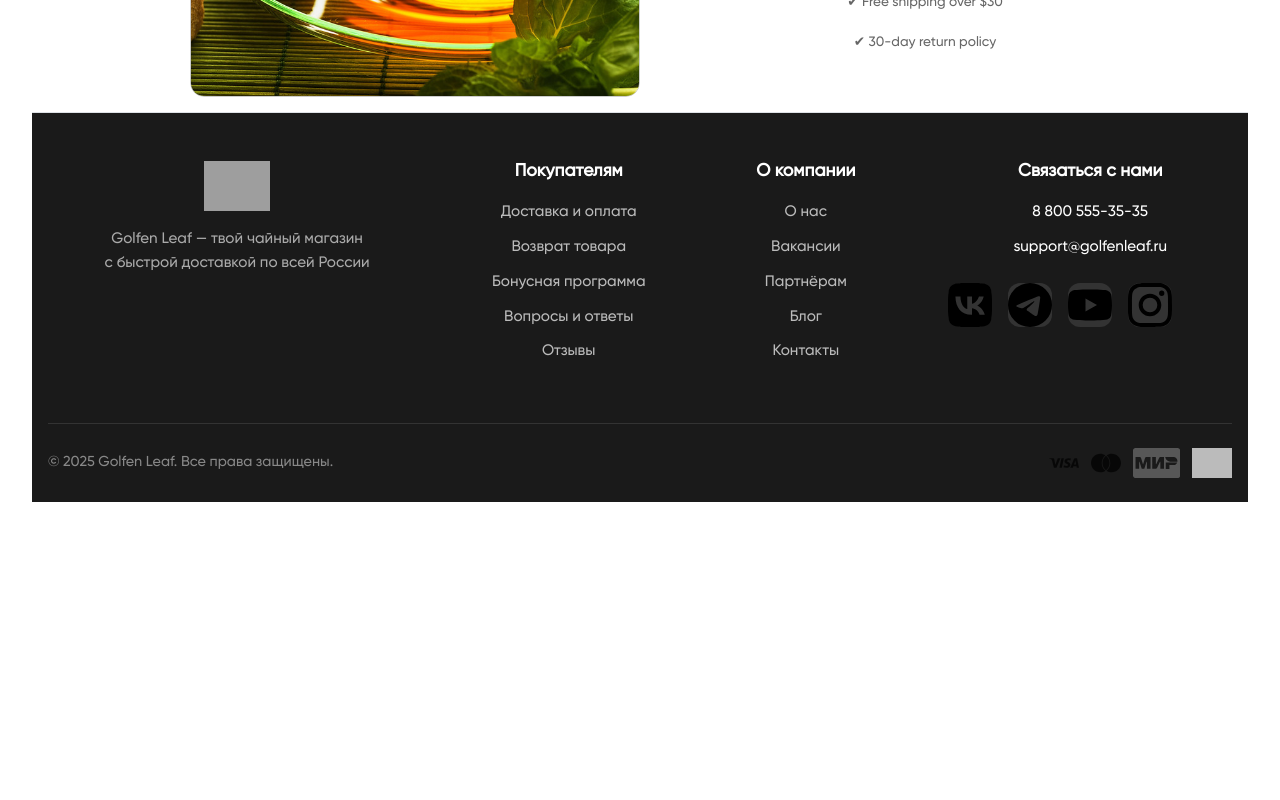
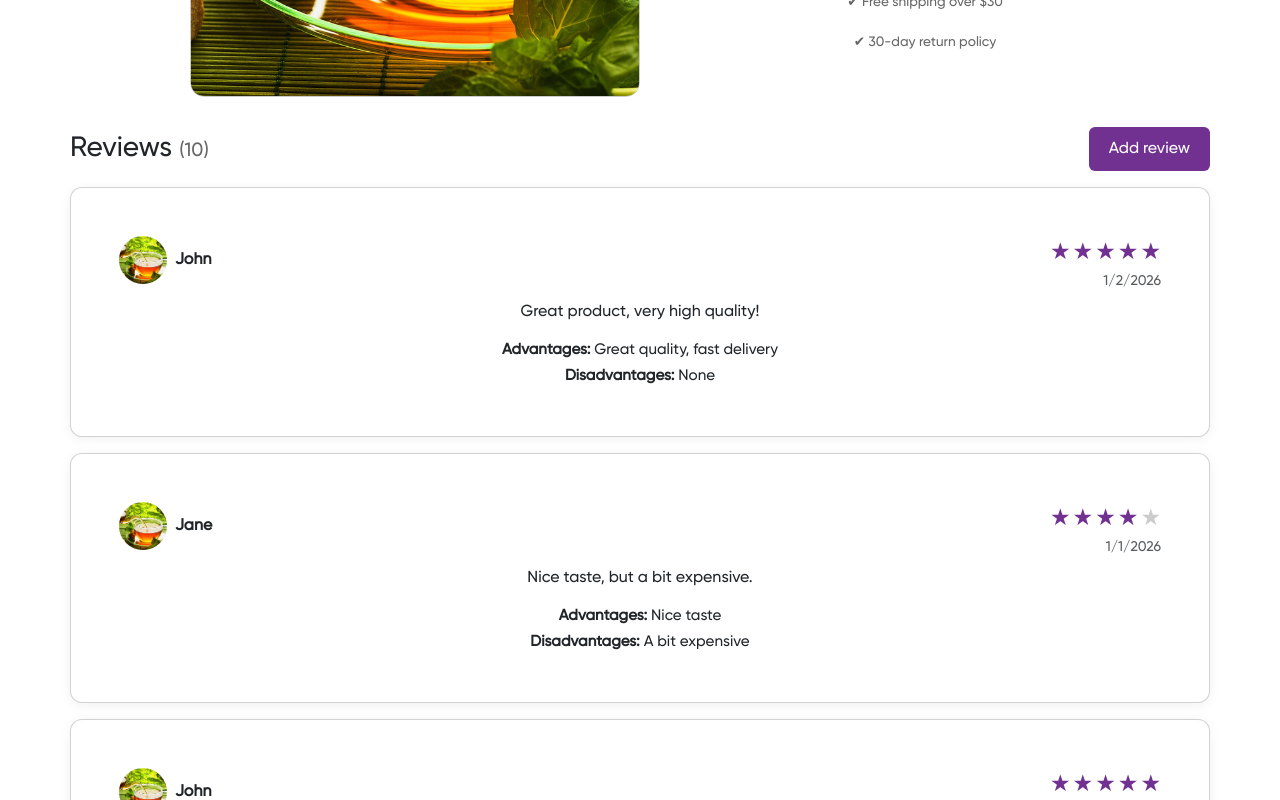
Before and after one commit to dimvxs/TeaShop, a React app in the folder frontend/: page /product/1 in a window 1280 px wide. Shown: the part 640-1440 px from the top of the page. Before the commit the page ends 1174 px from the top, so only its background shows below. Built offline with nearby package versions, Linux system fonts and the light colour scheme; grey boxes are pictures that could not be loaded; the HTML template or start-up script is replaced by a standard one.

Commit message:
Add Reviews

```diff
--- a/frontend/src/components/BodySection/BodySection.scss
+++ b/frontend/src/components/BodySection/BodySection.scss
@@ -13,6 +13,9 @@ $breakpoint-mobile-xs: 320px;
   .section-container {
     width: $max-width;
     padding: 15px;
+    display: flex;
+    flex-direction: column;
+    gap: 30px;
 
     @media (max-width: $max-width) {
       width: $breakpoint-lg;
--- a/frontend/src/components/Rating/Rating.tsx
+++ b/frontend/src/components/Rating/Rating.tsx
@@ -8,7 +8,6 @@ type RatingProps = {
 
 function Rating({ value, max = 5, showValue = true }: RatingProps) {
   const filledStars = Math.max(0, Math.min(value, max));
-
   return (
     <div className="rating">
       <div className="stars">
--- /dev/null
+++ b/frontend/src/components/ReviewItem/ReviewItem.scss
@@ -0,0 +1,26 @@
+@import "../../styles/_variables";
+
+.review-item {
+  border-radius: 12px;
+  box-shadow: 0 2px 12px rgba(0, 0, 0, 0.06);
+  background-color: white;
+
+  &__avatar {
+    width: 48px;
+    height: 48px;
+    border-radius: 50%;
+    object-fit: cover;
+  }
+
+  &__text {
+    margin-bottom: 15px;
+  }
+
+  &__pros-cons {
+    font-size: 0.95rem;
+
+    strong {
+      font-weight: 600;
+    }
+  }
+}
--- /dev/null
+++ b/frontend/src/components/ReviewItem/ReviewItem.tsx
@@ -0,0 +1,45 @@
+import Rating from "../Rating/Rating";
+import type { Review } from "../../types/Review";
+import "./ReviewItem.scss";
+
+type ReviewItemProps = {
+  review: Review;
+};
+
+const ReviewItem = ({ review }: ReviewItemProps) => {
+  const { author, avatar, rating, createdAt, advantages, disadvantages, text } =
+    review;
+
+  return (
+    <div className="review-item card mb-3">
+      <div className="card-body">
+        <div className="d-flex justify-content-between align-items-start mb-2">
+          <div className="d-flex align-items-center gap-2">
+            <img src={avatar} alt={author} className="review-item__avatar" />
+            <strong>{author}</strong>
+          </div>
+
+          <div className="text-end">
+            <Rating value={rating} showValue={false} />
+            <small className="text-muted d-block">
+              {new Date(createdAt).toLocaleDateString()}
+            </small>
+          </div>
+        </div>
+
+        <p className="review-item__text">{text}</p>
+
+        <div className="review-item__pros-cons">
+          <p className="mb-1">
+            <strong>Advantages:</strong> {advantages}
+          </p>
+          <p className="mb-0">
+            <strong>Disadvantages:</strong> {disadvantages}
+          </p>
+        </div>
+      </div>
+    </div>
+  );
+};
+
+export default ReviewItem;
--- /dev/null
+++ b/frontend/src/components/ReviewSection/ReviewSection.scss
@@ -0,0 +1,33 @@
+
+@import "../../styles/_variables";
+
+.review-section {
+  &__header {
+    gap: 12px;
+  }
+
+  &__count {
+    font-weight: 300;
+    font-size: 1.2rem;
+    color: #666;
+  }
+
+  &__add-btn {
+    height: 100%;
+    padding: 10px 20px !important;
+    background-color: $color-accent-light !important;
+    border: none !important;
+    color: #fff;
+    border-radius: 6px;
+    cursor: pointer;
+    transition: background-color 0.2s;
+
+    &:hover {
+      background-color: darken($color-accent-light, 10%) !important;
+    }
+
+    &:active {
+      background-color: darken($color-accent-light, 15%) !important;
+    }
+  }
+}
--- /dev/null
+++ b/frontend/src/components/ReviewSection/ReviewSection.tsx
@@ -0,0 +1,61 @@
+import { useState } from "react";
+import ReviewItem from "../ReviewItem/ReviewItem";
+import type { Review } from "../../types/Review";
+import "./ReviewSection.scss";
+
+type ReviewSectionProps = {
+  reviews: Review[];
+};
+
+const ReviewSection = ({ reviews }: ReviewSectionProps) => {
+  const INITIAL_VISIBLE = 5;
+  const LOAD_COUNT = 5;
+
+  const [visibleCount, setVisibleCount] = useState(INITIAL_VISIBLE);
+
+  const handleButtonClick = () => {
+    if (visibleCount >= reviews.length) {
+      setVisibleCount(INITIAL_VISIBLE);
+    } else {
+      setVisibleCount((prev) => Math.min(prev + LOAD_COUNT, reviews.length));
+    }
+  };
+
+  const buttonLabel =
+    visibleCount >= reviews.length ? "Hide reviews" : "Load more reviews";
+
+  return (
+    <div className="review-section">
+      <div className="review-section__header d-flex justify-content-between align-items-center mb-3">
+        <h3 className="mb-0">
+          Reviews{" "}
+          <span className="review-section__count">({reviews.length})</span>
+        </h3>
+
+        <button type="button" className="review-section__add-btn">
+          Add review
+        </button>
+      </div>
+
+      {reviews.length === 0 && <p>No reviews yet!</p>}
+
+      {reviews.slice(0, visibleCount).map((review, index) => (
+        <ReviewItem key={index} review={review} />
+      ))}
+
+      {reviews.length > INITIAL_VISIBLE && (
+        <div className="text-center mt-3">
+          <button
+            type="button"
+            className="review-section__add-btn"
+            onClick={handleButtonClick}
+          >
+            {buttonLabel}
+          </button>
+        </div>
+      )}
+    </div>
+  );
+};
+
+export default ReviewSection;
--- a/frontend/src/pages/ProductPage/ProductPage.tsx
+++ b/frontend/src/pages/ProductPage/ProductPage.tsx
@@ -4,6 +4,7 @@ import QuantityControl from "../../components/QuantityControl/QuantityControl";
 import ProductImages from "../../components/ProductImages/ProductImages";
 import BodySection from "../../components/BodySection/BodySection";
 import Rating from "../../components/Rating/Rating";
+import ReviewSection from "../../components/ReviewSection/ReviewSection";
 
 function ProductPage() {
   const product = {
@@ -24,6 +25,31 @@ function ProductPage() {
     ],
     perks: ["Free shipping over $30", "30-day return policy"],
   };
+
+  const baseReviews = [
+    {
+      author: "John",
+      avatar: "/src/assets/img/prod1.jpg",
+      rating: 5,
+      createdAt: "2026-01-02T10:30:00Z",
+      advantages: "Great quality, fast delivery",
+      disadvantages: "None",
+      text: "Great product, very high quality!",
+    },
+    {
+      author: "Jane",
+      avatar: "/src/assets/img/prod1.jpg",
+      rating: 4,
+      createdAt: "2026-01-01T18:15:00Z",
+      advantages: "Nice taste",
+      disadvantages: "A bit expensive",
+      text: "Nice taste, but a bit expensive.",
+    },
+  ];
+
+  const reviews: typeof baseReviews = Array.from({ length: 5 }).flatMap(() =>
+    baseReviews.map((r) => ({ ...r }))
+  );
 
   const [mainImage, setMainImage] = useState(product.images[0]);
   const [qty, setQty] = useState(1);
@@ -91,6 +117,7 @@ function ProductPage() {
             </div>
           </div>
         </div>
+        <ReviewSection reviews={reviews} />
       </BodySection>
     </div>
   );
--- /dev/null
+++ b/frontend/src/types/Review.tsx
@@ -0,0 +1,9 @@
+export type Review = {
+  author: string;
+  avatar: string;
+  rating: number;
+  createdAt: string;
+  advantages: string;
+  disadvantages: string;
+  text: string;
+};
```
